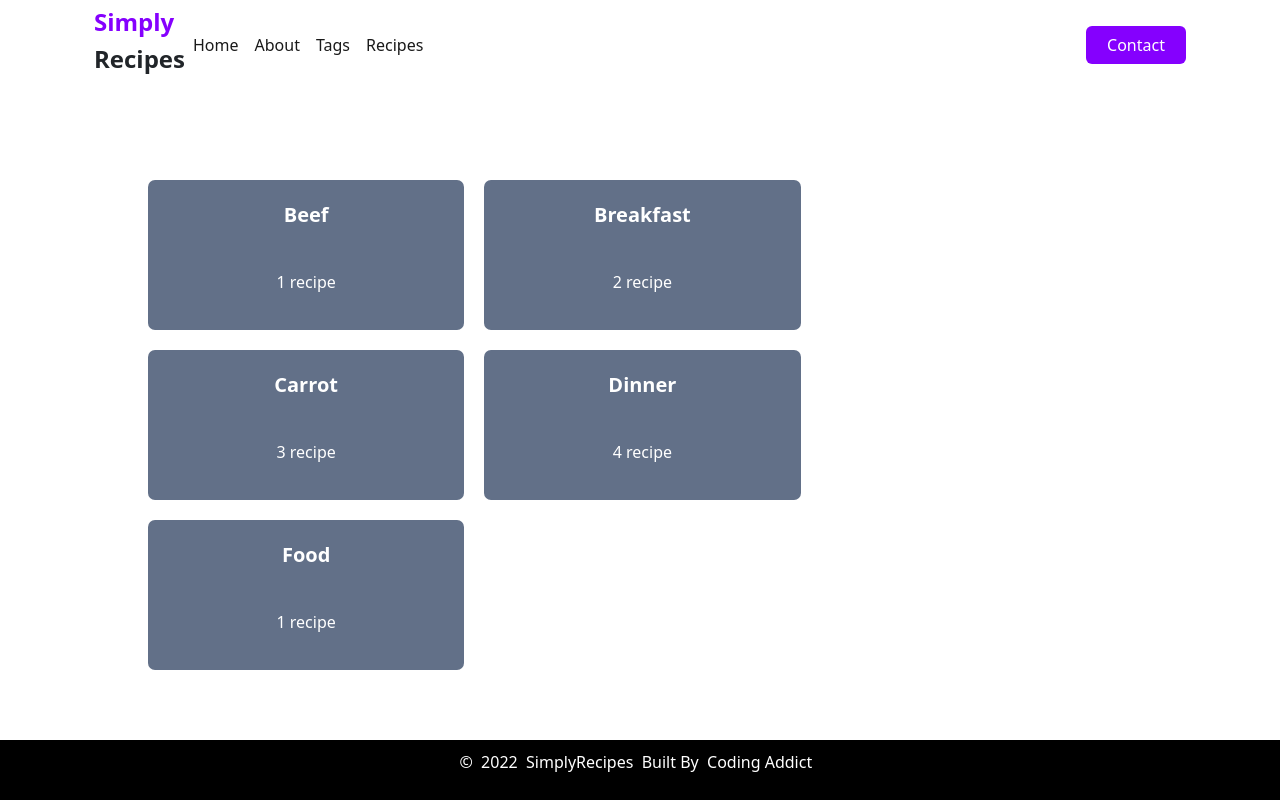
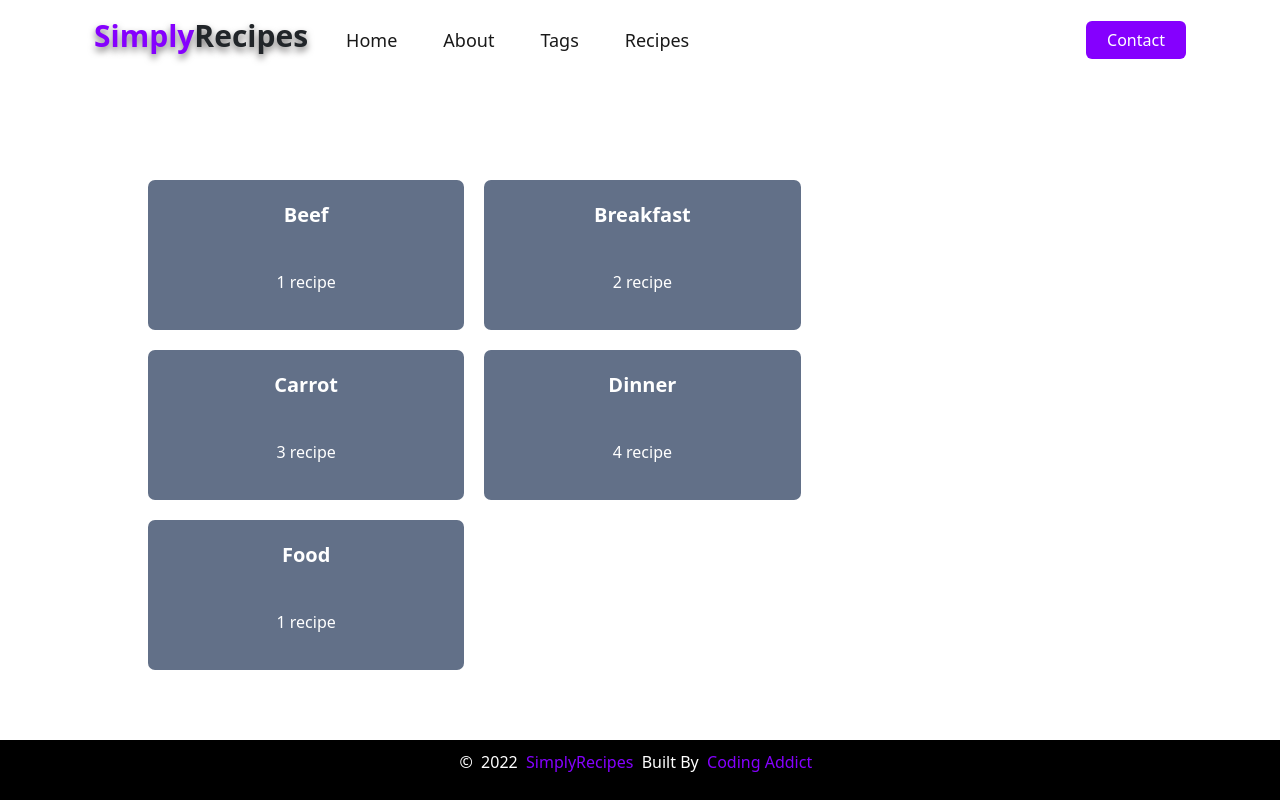
Before and after one commit to Shivanigitchouhan/HTML-CSS-Project---HTML-CSS-Mini-Project---ngct29jxkjmo, a plain HTML site: page html/tags.html in a window 1280 px wide. Drawn offline with nearby package versions, Linux system fonts and the light colour scheme.

Commit message:
Update tags.css

```diff
--- a/css/tags.css
+++ b/css/tags.css
@@ -4,7 +4,7 @@ body {
     background-color: #ffffff;
 }
 
-.header {
+.tag_header {
     background-color: #ffffff;
     width: 100%;
     height: auto;
@@ -12,7 +12,7 @@ body {
     margin-top: 10px;
 }
 
-.navContent {
+.tag_navContent {
     display: flex;
 }
 
@@ -25,12 +25,35 @@ body {
     font-weight: bold;
 }
 
-.logo {
+.simpyLogo {
     text-shadow: 0px 4px 7px #757373;
     font-size: 30px;
 }
 
-.itemList {
+.recipeLogo {
+    text-shadow: 0px 4px 7px #757373;
+    font-size: 30px;
+}
+
+.tag_home {
+    font-size: large;
+    font-weight: 500;
+    margin-left: 30px;
+}
+
+.tag_about {
+    font-size: large;
+    font-weight: 500;
+    margin-left: 30px;
+}
+
+.tag_tag {
+    font-size: large;
+    font-weight: 500;
+    margin-left: 30px;
+}
+
+.tag_recipe {
     font-size: large;
     font-weight: 500;
     margin-left: 30px;
@@ -88,6 +111,10 @@ footer{
   font-size: 2vh;
 }
 
-.footerP{
+.tag_footerText1{
     color: #8500FE;
 }
+
+.tag_footerText2{
+    color: #8500FE;
+}
```
